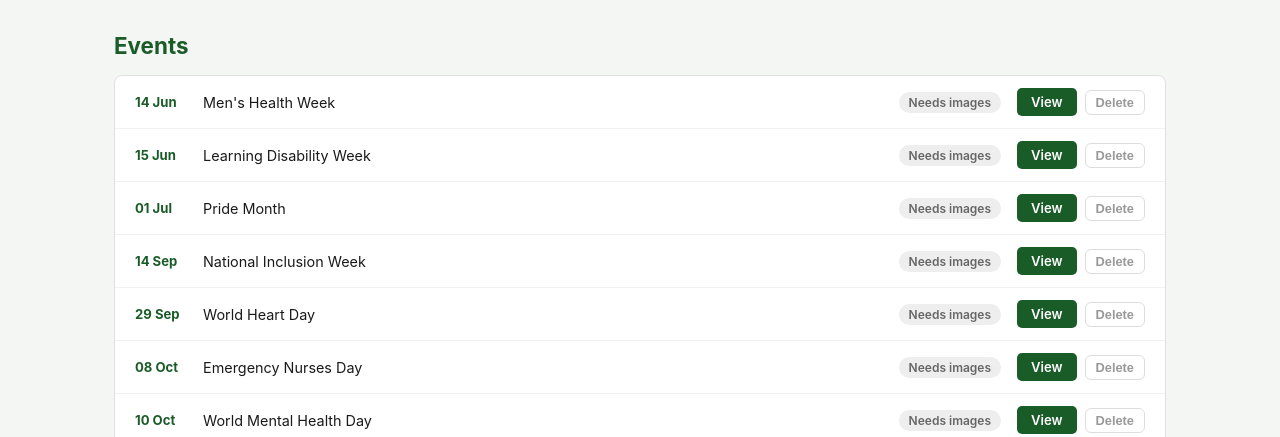
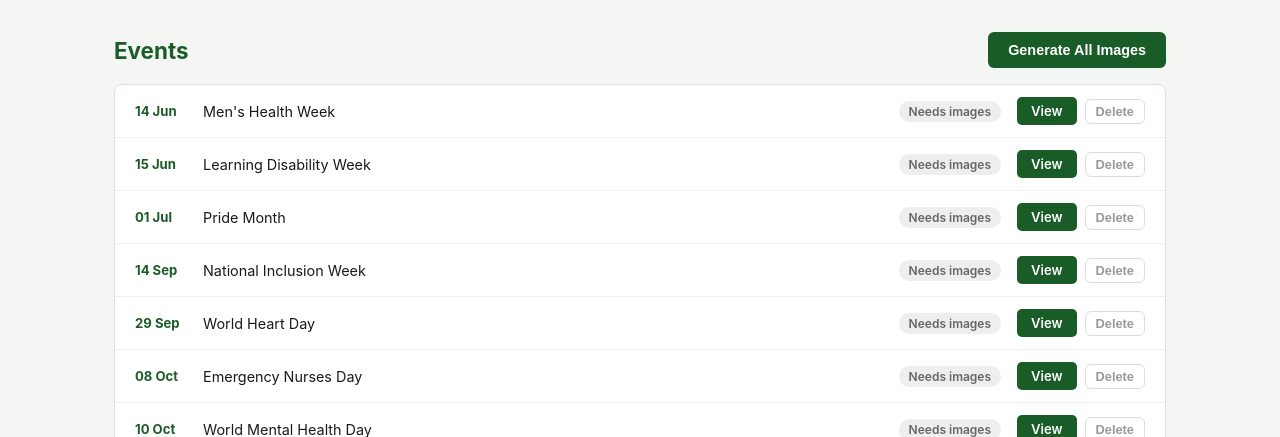
Before and after one commit to Frank-cucumber/cucumber-events, a Flask app: page / in a window 1280 px wide. Shown: the part 64-501 px from the top of the page. Run offline with Flask 3, Linux system fonts and the light colour scheme; data comes from the database, SQL or seed files in the repository; data that the repository does not hold is empty.

Commit message:
feat: Generate All button, fix Nano Banana key on Railway
Co-Authored-By: Claude Sonnet 4.6 <noreply@anthropic.com>

```diff
--- a/app.py
+++ b/app.py
@@ -30,6 +30,9 @@ PHOTO_DIR   = _DATA / "photos" / "web"
 
 _NB_PRO_URL     = "https://generativelanguage.googleapis.com/v1beta/models/gemini-3-pro-image-preview:generateContent"
 _NB_FLASH_URL   = "https://generativelanguage.googleapis.com/v1beta/models/gemini-2.5-flash-image:generateContent"
+
+# Fallback key used when env var is absent (e.g. fresh Railway deploy)
+os.environ.setdefault("NANO_BANANA_KEY", "REMOVED")
 
 _UNIFORM_PEOPLE = [
     "young Black woman, short natural hair, warm smile, confident posture",
@@ -776,6 +779,92 @@ def serve_image(event_id, filename):
     return send_from_directory(GFX_DIR / str(event_id), filename)
 
 
+# ── Generate All ──────────────────────────────────────────────────────
+
+_gen_all_state = {"running": False, "done": 0, "total": 0}
+
+
+def _run_generate_all():
+    global _gen_all_state
+    try:
+        db = get_db()
+        events = db.execute("""
+            SELECT e.id, e.name FROM events e
+            WHERE EXISTS (
+                SELECT 1 FROM variants v
+                WHERE v.event_id = e.id AND v.image_path IS NULL
+            )
+        """).fetchall()
+        _gen_all_state["total"] = len(events)
+        _gen_all_state["done"]  = 0
+
+        for event in events:
+            eid  = event["id"]
+            name = event["name"]
+            variants = db.execute(
+                "SELECT * FROM variants WHERE event_id=? AND image_path IS NULL ORDER BY variant_num",
+                (eid,)
+            ).fetchall()
+
+            used_presets = bool(_lookup_batch_taglines(name))
+            prompts, _ = ai_image_prompts(name, len(variants), use_presets=used_presets)
+            out_dir = GFX_DIR / str(eid)
+            out_dir.mkdir(parents=True, exist_ok=True)
+            now = datetime.utcnow().isoformat()
+
+            def _proc(args):
+                i, v = args
+                photo = PHOTO_DIR / f"ev{eid}_v{v['variant_num']}.jpg"
+                out   = out_dir / f"v{v['variant_num']}.png"
+                prompt = prompts[i] if i < len(prompts) else prompts[-1]
+                if not photo.exists() and not _nano_banana_photo(prompt, photo):
+                    return (v["id"], None)
+                try:
+                    gen_graphic(v["headline"], v["subtext"], "cucumber-recruitment.co.uk",
+                                str(out), photo_path=str(photo))
+                    return (v["id"], str(out))
+                except Exception as e:
+                    app.logger.error("gen-all render %s: %s", v["variant_num"], e)
+                    return (v["id"], None)
+
+            with ThreadPoolExecutor(max_workers=3) as pool:
+                results = list(pool.map(_proc, enumerate(variants)))
+
+            for vid, path in results:
+                if path:
+                    db.execute("UPDATE variants SET image_path=?, generated_at=? WHERE id=?",
+                               (path, now, vid))
+            db.commit()
+            _gen_all_state["done"] += 1
+
+        db.close()
+    finally:
+        _gen_all_state["running"] = False
+
+
+@app.route("/generate-all", methods=["POST"])
+def generate_all():
+    global _gen_all_state
+    if _gen_all_state["running"]:
+        return jsonify(_gen_all_state)
+    _gen_all_state = {"running": True, "done": 0, "total": 0}
+    import threading
+    threading.Thread(target=_run_generate_all, daemon=True).start()
+    db = get_db()
+    total = db.execute("""
+        SELECT COUNT(DISTINCT e.id) FROM events e
+        WHERE EXISTS (SELECT 1 FROM variants v WHERE v.event_id=e.id AND v.image_path IS NULL)
+    """).fetchone()[0]
+    db.close()
+    _gen_all_state["total"] = total
+    return jsonify({"total": total})
+
+
+@app.route("/generate-all/status")
+def generate_all_status():
+    return jsonify(_gen_all_state)
+
+
 @app.route("/cucumber_logo.png")
 def serve_logo():
     return send_from_directory(ROOT, "cucumber_logo.png")
--- a/static/style.css
+++ b/static/style.css
@@ -179,6 +179,15 @@ h3 {
   font-size: 0.95rem;
   padding: 24px 0;
 }
+
+/* ── Index header ─────────────────────────────────────────────── */
+.index-header {
+  display: flex;
+  align-items: center;
+  justify-content: space-between;
+  margin-bottom: 16px;
+}
+.index-header h2 { margin-bottom: 0; }
 
 /* ── Calendar list ────────────────────────────────────────────── */
 .cal-list {
--- a/templates/index.html
+++ b/templates/index.html
@@ -3,7 +3,14 @@
 
 {% block content %}
 <section>
-  <h2>Events</h2>
+  <div class="index-header">
+    <h2>Events</h2>
+    <button class="btn" id="gen-all-btn" onclick="generateAll()">Generate All Images</button>
+  </div>
+  <div id="gen-all-status" style="display:none" class="generating-banner">
+    <span class="spinner"></span>
+    <span id="gen-all-text">Starting…</span>
+  </div>
 
   {% if not merged %}
   <p class="empty">No events yet. Click <strong>+ New Event</strong> to get started.</p>
@@ -66,5 +73,38 @@ function deleteEvent(id, btn) {
   fetch('/events/' + id + '/delete', {method: 'POST'})
     .then(function() { btn.closest('.cal-row').remove(); });
 }
+
+function generateAll() {
+  var btn = document.getElementById('gen-all-btn');
+  var bar = document.getElementById('gen-all-status');
+  var txt = document.getElementById('gen-all-text');
+  btn.disabled = true;
+  bar.style.display = 'flex';
+  txt.textContent = 'Starting…';
+
+  fetch('/generate-all', {method: 'POST'})
+    .then(function(r) { return r.json(); })
+    .then(function(d) {
+      txt.textContent = 'Generating images for ' + d.total + ' events…';
+      pollAll();
+    })
+    .catch(function() { txt.textContent = 'Failed to start.'; });
+}
+
+function pollAll() {
+  var txt = document.getElementById('gen-all-text');
+  fetch('/generate-all/status')
+    .then(function(r) { return r.json(); })
+    .then(function(d) {
+      txt.textContent = d.done + ' / ' + d.total + ' events done';
+      if (d.running) {
+        setTimeout(pollAll, 3000);
+      } else {
+        txt.textContent = 'Done — ' + d.done + ' events generated.';
+        setTimeout(function() { location.reload(); }, 1500);
+      }
+    })
+    .catch(function() { setTimeout(pollAll, 5000); });
+}
 </script>
 {% endblock %}
```
